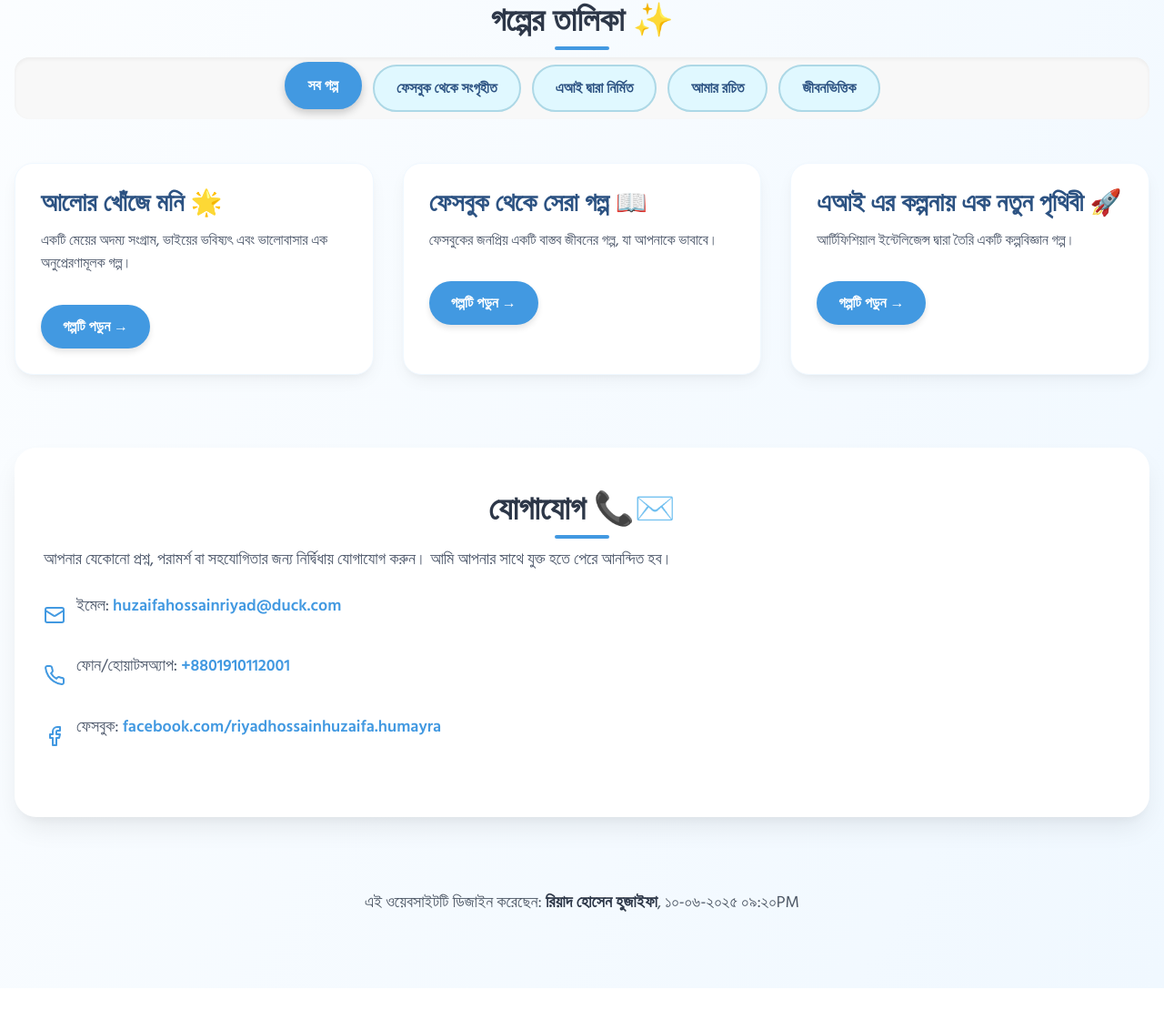
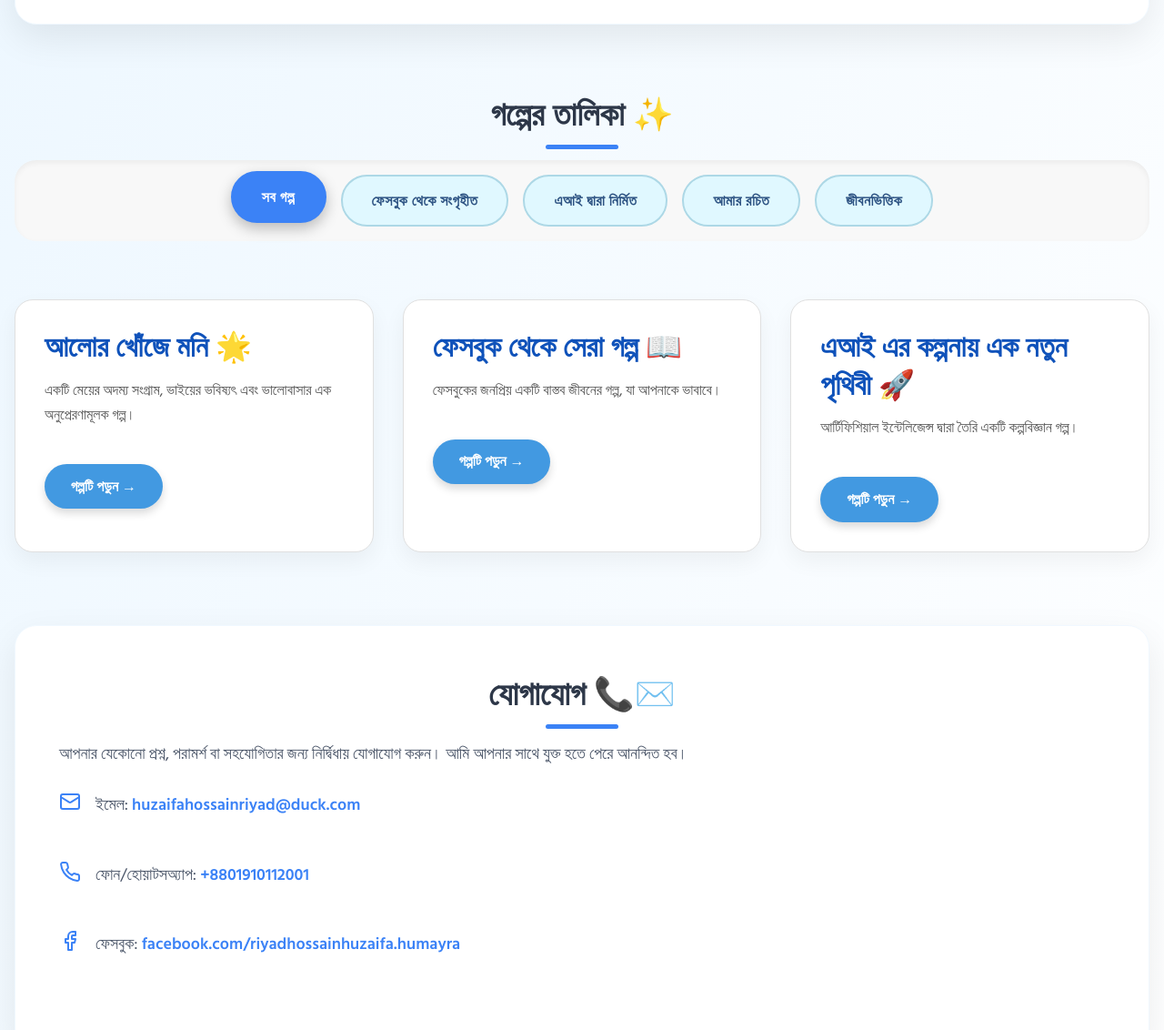
Before and after one commit to huzaifahossainriyad/riyadhossainhuzaifa, a plain HTML site: page index.html in a window 1280 px wide. Shown: the part 1307-2439 px from the top of the page at 91% size. Before the commit the page ends 2393 px from the top, so only its background shows below. Drawn offline with nearby package versions, Linux system fonts and the light colour scheme; files that its build step writes are made by us from their sources.

Commit message:
Update main.css

```diff
--- a/css/main.css
+++ b/css/main.css
@@ -1,308 +1,358 @@
 /*
- * এই CSS কোডটি রিয়াদ হোসেন হুজাইফার 'গল্পের ভুবন' ওয়েবসাইটটির জন্য ডিজাইন করা হয়েছে।
- * এটি ওয়েবসাইটের নান্দনিকতা, বিশেষ করে সাদা থিমের উপর জোর দিয়ে তৈরি করা হয়েছে।
+ * এই CSS কোডটি রিয়াদ হোসেন হুজাইফার 'কল্পনার দিগন্তে: রিয়াদের গল্প' ওয়েবসাইটটির জন্য তৈরি করা হয়েছে।
+ * এটি একটি পরিষ্কার, আধুনিক এবং চোখ ধাঁধানো ডিজাইন প্রদান করবে।
  *
- * এই ফাইলটি আপনার index.html ফাইলের <head> সেকশনে <style> ট্যাগের মধ্যে অথবা
- * একটি পৃথক style.css ফাইল হিসেবে লিঙ্ক করে ব্যবহার করা যেতে পারে।
+ * এই ফাইলটি আপনার 'css' ফোল্ডারের মধ্যে 'main.css' নামে সেভ করবেন।
  *
  */
 
-/* গ্লোবাল স্টাইল: পুরো ওয়েবসাইটের জন্য ফন্ট, ব্যাকগ্রাউন্ড এবং টেক্সট কালার */
+/* গ্লোবাল স্টাইল এবং বডি ব্যাকগ্রাউন্ড */
 body {
     font-family: 'Hind Siliguri', sans-serif;
-    /* সাদা এবং হালকা নীল রঙের গ্রেডিয়েন্ট ব্যাকগ্রাউন্ড, আপনার পছন্দের সাদা থিমের সাথে সামঞ্জস্যপূর্ণ */
-    background: linear-gradient(to bottom right, #FFFFFF, #F0F8FF); /* Pure White to AliceBlue */
-    color: #2D3748; /* gray-800, নরম টেক্সট কালার */
-    line-height: 1.8; /* আরও ভালো পাঠযোগ্যতার জন্য লাইনের উচ্চতা বাড়ানো হয়েছে */
+    /* নরম, সতেজ এবং হালকা গ্রেডিয়েন্ট ব্যাকগ্রাউন্ড */
+    background: linear-gradient(to bottom right, #E8F5FF, #FFFFFF); /* হালকা নীল থেকে বিশুদ্ধ সাদা */
+    color: #333333; /* গাঢ় ধূসর টেক্সট কালার, পড়তে সহজ */
+    line-height: 1.8; /* পাঠযোগ্যতার জন্য লাইনের উচ্চতা বাড়ানো */
     overflow-x: hidden; /* অনুভূমিক স্ক্রল প্রতিরোধ */
+    margin: 0;
+    padding: 0;
+    box-sizing: border-box;
 }
 
-/* কন্টেইনার স্টাইল: কনটেন্টকে মাঝখানে রাখা এবং সর্বাধিক প্রস্থ নির্ধারণ */
+/* কন্টেইনার: কন্টেন্টকে মাঝখানে রাখা এবং সর্বাধিক প্রস্থ নির্ধারণ */
 .container {
-    max-width: 1024px; /* lg:max-w-4xl এর পরিবর্তে ফিক্সড প্রস্থ ব্যবহার */
+    max-width: 1100px; /* আরও প্রশস্ত লেআউট */
     margin-left: auto;
     margin-right: auto;
-    padding-left: 1rem;
-    padding-right: 1rem;
+    padding: 1.5rem; /* সব দিক থেকে প্যাডিং */
 }
 
-/* সেকশন কার্ড: প্রতিটি কন্টেন্ট ব্লকের জন্য সাদা ব্যাকগ্রাউন্ড, শ্যাডো এবং বর্ডার-রেডিয়াস */
+/* সেকশন কার্ড: প্রতিটি কন্টেন্ট ব্লকের জন্য পরিষ্কার সাদা ব্যাকগ্রাউন্ড এবং উন্নত শ্যাডো */
 .section-card {
     background-color: #FFFFFF; /* বিশুদ্ধ সাদা */
-    padding: 2rem; /* p-8 */
-    border-radius: 1.5rem; /* rounded-3xl, আরও নরম কোণা */
-    box-shadow: 0 15px 30px -5px rgba(0, 0, 0, 0.08), 0 8px 12px -4px rgba(0, 0, 0, 0.04); /* উন্নত শ্যাডো */
+    padding: 3rem; /* আরও বেশি প্যাডিং, p-12 */
+    border-radius: 1.5rem; /* নরম গোলাকার কোণা */
+    box-shadow: 0 15px 40px rgba(0, 0, 0, 0.08); /* আরও গভীর এবং সুন্দর শ্যাডো */
     opacity: 0; /* ফেড-ইন অ্যানিমেশনের জন্য */
-    transform: translateY(40px); /* ফেড-ইন অ্যানিমেশনের জন্য */
+    transform: translateY(50px); /* ফেড-ইন অ্যানিমেশনের জন্য */
     animation: fadeInSlideUp 1s forwards ease-out;
     animation-delay: var(--animation-delay, 0s);
-    transition: transform 0.3s ease-in-out, box-shadow 0.3s ease-in-out;
+    transition: transform 0.4s ease-in-out, box-shadow 0.4s ease-in-out;
+    border: 1px solid #F0F8FF; /* খুব হালকা বর্ডার */
 }
 
 /* সেকশন কার্ড হোভার ইফেক্ট */
 .section-card:hover {
-    transform: translateY(-8px); /* হোভার করলে সামান্য উপরে উঠবে */
-    box-shadow: 0 20px 40px -8px rgba(0, 0, 0, 0.12), 0 10px 15px -6px rgba(0, 0, 0, 0.06); /* আরও প্রকট শ্যাডো */
+    transform: translateY(-10px); /* হোভার করলে আরও উপরে উঠবে */
+    box-shadow: 0 25px 60px rgba(0, 0, 0, 0.15); /* হোভারে আরও প্রকট শ্যাডো */
 }
 
 /* ফেড-ইন স্লাইড-আপ অ্যানিমেশন */
 @keyframes fadeInSlideUp {
-    from { opacity: 0; transform: translateY(40px); }
+    from { opacity: 0; transform: translateY(50px); }
     to { opacity: 1; transform: translateY(0); }
 }
 
-/* হেডার স্টাইল: ওয়েবসাইটের প্রধান শিরোনামের জন্য ব্যাকগ্রাউন্ড, টেক্সট কালার এবং শ্যাডো */
+/* হেডার স্টাইল: ওয়েবসাইটের প্রধান শিরোনামের জন্য আকর্ষণীয় ব্যাকগ্রাউন্ড */
 .main-header {
-    background: linear-gradient(to right, #ADD8E6, #87CEEB); /* হালকা নীল থেকে আকাশী নীল গ্রেডিয়েন্ট */
+    background: linear-gradient(to right, #6EE7B7, #3B82F6); /* সতেজ সবুজ-নীল গ্রেডিয়েন্ট */
     color: #FFFFFF;
-    padding: 3rem 2rem; /* p-12 md:p-16 */
-    border-radius: 1.5rem; /* rounded-3xl */
-    box-shadow: 0 15px 30px -5px rgba(0, 0, 0, 0.15), 0 8px 12px -4px rgba(0, 0, 0, 0.08); /* আরও শক্তিশালী শ্যাডো */
-    margin-bottom: 4rem; /* mb-16 */
+    padding: 4rem 2rem; /* বড় প্যাডিং */
+    border-radius: 2rem; /* আরও গোলাকার কোণা */
+    box-shadow: 0 20px 50px rgba(0, 0, 0, 0.2); /* শক্তিশালী শ্যাডো */
+    margin-bottom: 5rem; /* বেশি স্পেস */
     text-align: center;
-    position: relative; /* পর্যায়ক্রমে অ্যানিমেশনের জন্য */
-    overflow: hidden; /* ভেতরের অ্যানিমেটেড ইলিমেন্টের জন্য */
+    position: relative;
+    overflow: hidden;
+    animation: headerFadeIn 1.5s forwards ease-out; /* হেডার অ্যানিমেশন */
+}
+
+@keyframes headerFadeIn {
+    from { opacity: 0; transform: scale(0.95); }
+    to { opacity: 1; transform: scale(1); }
 }
 
 /* হেডার টেক্সট অ্যানিমেশন */
-.main-header h1, .main-header p {
-    animation: textFadeIn 1.5s forwards ease-out;
+.main-header h1 {
+    font-size: 3.5rem; /* খুব বড় শিরোনাম */
+    font-weight: 900; /* Extra bold */
+    margin-bottom: 1rem;
+    line-height: 1.2;
+    animation: textPopIn 1.5s forwards ease-out;
+    animation-delay: 0.5s;
     opacity: 0;
     transform: translateY(20px);
 }
 
-.main-header h1 {
-    animation-delay: 0.3s;
+.main-header p {
+    font-size: 1.25rem; /* একটু বড় বর্ণনা */
+    opacity: 0;
+    transform: translateY(20px);
+    animation: textPopIn 1.5s forwards ease-out;
+    animation-delay: 0.8s;
 }
 
-.main-header p {
-    animation-delay: 0.6s;
-}
-
-@keyframes textFadeIn {
+@keyframes textPopIn {
     from { opacity: 0; transform: translateY(20px); }
     to { opacity: 1; transform: translateY(0); }
 }
 
-/* গল্পের কার্ড স্টাইল: প্রতিটি গল্পের কার্ডের জন্য আলাদা স্টাইল */
+/* গল্পের কার্ড স্টাইল: প্রতিটি গল্পের কার্ডের জন্য সুন্দর ডিজাইন */
 .story-card {
     background-color: #FFFFFF; /* সাদা ব্যাকগ্রাউন্ড */
-    padding: 1.75rem; /* p-7 */
-    border-radius: 1.25rem; /* rounded-2xl */
-    box-shadow: 0 8px 20px -4px rgba(0, 0, 0, 0.06), 0 4px 6px -2px rgba(0, 0, 0, 0.03); /* নরম শ্যাডো */
+    padding: 2rem;
+    border-radius: 1.25rem;
+    box-shadow: 0 10px 25px rgba(0, 0, 0, 0.05); /* হালকা শ্যাডো */
     transition: transform 0.3s ease-in-out, box-shadow 0.3s ease-in-out;
-    text-decoration: none; /* লিঙ্ক এর আন্ডারলাইন সরানো */
-    display: block; /* পুরো কার্ডকে ক্লিকযোগ্য করতে */
-    height: 100%; /* গ্রিড লেআউটে উচ্চতা সমান রাখতে */
-    border: 1px solid #F0F8FF; /* হালকা বর্ডার */
+    text-decoration: none;
+    display: block;
+    height: 100%;
+    border: 1px solid #E0E0E0; /* নরম ধূসর বর্ডার */
 }
 
 /* গল্পের কার্ড হোভার ইফেক্ট */
 .story-card:hover {
-    transform: translateY(-8px);
-    box-shadow: 0 12px 30px -6px rgba(0, 0, 0, 0.1), 0 6px 10px -3px rgba(0, 0, 0, 0.05);
+    transform: translateY(-10px);
+    box-shadow: 0 15px 35px rgba(0, 0, 0, 0.1);
 }
 
 /* গল্পের কার্ড শিরোনাম */
 .story-card h3 {
-    color: #2C5282; /* ডার্ক ব্লু, একটি শক্তিশালী টোন */
-    font-size: 1.75rem; /* 2xl */
-    font-weight: 700; /* bold */
-    margin-bottom: 0.75rem; /* mb-3 */
+    color: #0F52BA; /* গাঢ় নীল শিরোনাম */
+    font-size: 2rem; /* বড় শিরোনাম */
+    font-weight: 700; /* বোল্ড */
+    margin-bottom: 0.75rem;
+    line-height: 1.3;
 }
 
 /* গল্পের কার্ড বর্ণনা */
 .story-card p {
-    color: #4A5568; /* নরম ধূসর */
-    line-height: 1.6;
-    margin-bottom: 1rem;
+    color: #555555; /* নরম ধূসর বর্ণনা */
+    line-height: 1.7;
+    margin-bottom: 1.5rem;
 }
 
 /* Read More বাটন স্টাইল */
 .btn-read-more {
     display: inline-block;
     margin-top: 1rem;
-    background-color: #4299E1; /* Tailwind blue-500, একটি উজ্জ্বল নীল */
+    background-color: #4299E1; /* উজ্জ্বল নীল */
     color: white;
-    font-weight: 600; /* semi-bold */
-    padding: 0.75rem 1.5rem; /* py-3 px-6 */
-    border-radius: 9999px; /* rounded-full */
-    transition: background-color 0.3s ease-in-out, transform 0.3s ease-in-out;
+    font-weight: 600;
+    padding: 0.8rem 1.8rem; /* আরও প্যাডিং */
+    border-radius: 9999px;
+    transition: background-color 0.3s ease-in-out, transform 0.3s ease-in-out, box-shadow 0.3s ease-in-out;
     text-decoration: none;
-    box-shadow: 0 4px 6px rgba(0, 0, 0, 0.1);
+    box-shadow: 0 5px 10px rgba(0, 0, 0, 0.15);
 }
 
 /* Read More বাটন হোভার ইফেক্ট */
 .btn-read-more:hover {
-    background-color: #3182CE; /* Tailwind blue-600 */
-    transform: scale(1.05);
+    background-color: #3182CE;
+    transform: scale(1.08); /* হোভারে আরও বেশি স্কেল */
+    box-shadow: 0 8px 15px rgba(0, 0, 0, 0.2);
 }
 
 /* সেকশন শিরোনাম */
 h2 {
-    font-size: 2.5rem; /* 4xl */
-    font-weight: 800; /* extra-bold */
-    color: #2D3748; /* gray-800 */
+    font-size: 3rem; /* খুব বড় শিরোনাম */
+    font-weight: 800; /* Extra bold */
+    color: #2D3748;
     text-align: center;
-    margin-bottom: 3rem; /* mb-12 */
+    margin-bottom: 3.5rem; /* আরও বেশি স্পেস */
     position: relative;
-    padding-bottom: 0.5rem; /* আন্ডারলাইনের জন্য জায়গা */
+    padding-bottom: 0.75rem; /* আন্ডারলাইনের জন্য জায়গা */
 }
 
 /* সেকশন শিরোনামের আন্ডারলাইন ইফেক্ট */
 h2::after {
     content: '';
     display: block;
-    width: 60px; /* আন্ডারলাইনের প্রস্থ */
-    height: 4px;
-    background-color: #4299E1; /* নীল রঙের আন্ডারলাইন */
-    margin: 0.5rem auto 0; /* মাঝখানে রাখা */
-    border-radius: 2px;
+    width: 80px; /* আন্ডারলাইনের প্রস্থ বাড়ানো */
+    height: 5px; /* আন্ডারলাইনের উচ্চতা বাড়ানো */
+    background-color: #3B82F6; /* উজ্জ্বল নীল আন্ডারলাইন */
+    margin: 0.75rem auto 0;
+    border-radius: 3px;
 }
 
 /* ফুটার স্টাইল */
 footer {
     text-align: center;
-    margin-top: 5rem; /* mt-20 */
-    padding-bottom: 2rem;
-    color: #718096; /* নরম ধূসর */
-    font-size: 1.1rem;
+    margin-top: 6rem; /* আরও বেশি মার্জিন */
+    padding-bottom: 2.5rem;
+    color: #777777; /* নরম ধূসর */
+    font-size: 1rem;
 }
 
 footer .font-bold {
-    color: #2D3748; /* গাঢ় ধূসর */
+    color: #444444; /* গাঢ় ধূসর */
 }
 
-/* নতুন সংযোজিত About Me সেকশনের জন্য স্টাইল */
+/* আমার সম্পর্কে সেকশন */
 .about-section {
-    padding-top: 3rem;
-    padding-bottom: 3rem;
-}
-
-.about-section h2 {
-    margin-bottom: 2rem;
+    padding-top: 3.5rem;
+    padding-bottom: 3.5rem;
 }
 
 .about-content p {
-    margin-bottom: 1.25rem;
-    line-height: 1.7;
+    margin-bottom: 1.5rem; /* অনুচ্ছেদগুলির মধ্যে বেশি স্পেস */
+    line-height: 1.8;
     color: #4A5568;
 }
 
+/* বোল্ড টেক্সট হাইলাইট */
+.about-content p strong {
+    font-weight: 700; /* আরও বোল্ড */
+    color: #3B82F6; /* নীল হাইলাইট */
+}
+
+/* যোগাযোগ সেকশন */
 .contact-section {
-    padding-top: 3rem;
-    padding-bottom: 3rem;
+    padding-top: 3.5rem;
+    padding-bottom: 3.5rem;
 }
 
 .contact-info div {
     display: flex;
-    align-items: center;
-    margin-bottom: 1rem;
+    align-items: flex-start; /* আইকন এবং টেক্সট অ্যালাইনমেন্ট */
+    margin-bottom: 1.25rem; /* প্রতিটি আইটেমের মধ্যে স্পেস */
     color: #4A5568;
+    font-size: 1.1rem;
 }
 
 .contact-info div svg {
-    margin-right: 0.75rem;
-    color: #4299E1; /* আইকন কালার */
-    font-size: 1.5rem;
+    flex-shrink: 0; /* আইকন ছোট হবে না */
+    margin-right: 1rem; /* আইকন এবং টেক্সটের মধ্যে স্পেস */
+    color: #3B82F6; /* উজ্জ্বল নীল আইকন */
+    font-size: 1.8rem; /* আইকনের আকার বাড়ানো */
 }
 
 .contact-info a {
-    color: #4299E1;
+    color: #3B82F6;
     text-decoration: none;
     transition: color 0.3s ease;
+    font-weight: 600; /* লিঙ্ক বোল্ড করা */
 }
 
 .contact-info a:hover {
-    color: #3182CE;
+    color: #2563EB;
+    text-decoration: underline; /* হোভারে আন্ডারলাইন */
 }
 
-/* ক্যাটাগরি ফিল্টার বাটনগুলোর জন্য স্টাইল */
+/* ক্যাটাগরি ফিল্টার বাটন */
 .category-filter {
     display: flex;
     flex-wrap: wrap;
     justify-content: center;
-    gap: 0.75rem; /* প্রতিটি বাটনের মধ্যে দূরত্ব */
-    margin-bottom: 3rem; /* গল্পের তালিকার উপরে */
-    padding: 0.5rem;
+    gap: 1rem; /* প্রতিটি বাটনের মধ্যে দূরত্ব */
+    margin-bottom: 4rem; /* গল্পের তালিকার উপরে বেশি স্পেস */
+    padding: 1rem;
     background-color: #F8F8F8; /* হালকা ধূসর ব্যাকগ্রাউন্ড */
-    border-radius: 1rem;
-    box-shadow: inset 0 2px 4px rgba(0, 0, 0, 0.05); /* ইনসেট শ্যাডো */
+    border-radius: 1.5rem; /* নরম কোণা */
+    box-shadow: inset 0 3px 6px rgba(0, 0, 0, 0.05); /* ইনসেট শ্যাডো */
 }
 
 .category-btn {
     background-color: #E0F8FF; /* হালকা নীল */
-    color: #2C5282; /* ডার্ক ব্লু টেক্সট */
-    padding: 0.75rem 1.5rem;
+    color: #2C5282; /* গাঢ় নীল টেক্সট */
+    padding: 0.9rem 2rem; /* আরও প্যাডিং */
     border-radius: 9999px; /* সম্পূর্ণ গোলাকার */
-    font-weight: 600;
+    font-weight: 700; /* বোল্ড টেক্সট */
     cursor: pointer;
     transition: all 0.3s ease;
     border: 2px solid #ADD8E6; /* হালকা নীল বর্ডার */
+    text-transform: capitalize; /* প্রথম অক্ষর বড় হাতের */
+    letter-spacing: 0.5px; /* অক্ষরের মধ্যে সামান্য স্পেস */
 }
 
 .category-btn:hover:not(.active-category) {
     background-color: #ADD8E6; /* হোভারে একটু গাঢ় নীল */
     color: #FFFFFF;
-    transform: translateY(-2px);
-    box-shadow: 0 4px 8px rgba(0, 0, 0, 0.1);
+    transform: translateY(-3px); /* হোভারে সামান্য উপরে উঠবে */
+    box-shadow: 0 6px 12px rgba(0, 0, 0, 0.15); /* হোভারে শ্যাডো */
 }
 
 .category-btn.active-category {
-    background-color: #4299E1; /* সক্রিয় বাটনের জন্য উজ্জ্বল নীল */
+    background-color: #3B82F6; /* সক্রিয় বাটনের জন্য উজ্জ্বল নীল */
     color: white;
-    border-color: #4299E1;
-    box-shadow: 0 4px 10px rgba(0, 0, 0, 0.2);
-    transform: translateY(-3px);
+    border-color: #3B82F6;
+    box-shadow: 0 6px 15px rgba(0, 0, 0, 0.25);
+    transform: translateY(-4px); /* সক্রিয় অবস্থায় আরও উপরে উঠবে */
 }
-
 
 /* মোবাইল রেসপন্সিভনেস */
 @media (max-width: 768px) {
+    .container {
+        padding: 1rem;
+    }
+
     .main-header {
-        padding: 2rem 1rem;
-        margin-bottom: 2rem;
+        padding: 2.5rem 1rem;
+        margin-bottom: 3rem;
+        border-radius: 1.5rem;
     }
 
     .main-header h1 {
-        font-size: 2.5rem; /* ছোট স্ক্রিনের জন্য ফন্ট সাইজ কমানো */
+        font-size: 2.8rem;
     }
 
     .main-header p {
-        font-size: 1rem;
+        font-size: 1.1rem;
     }
 
     h2 {
-        font-size: 2rem;
-        margin-bottom: 2rem;
+        font-size: 2.2rem;
+        margin-bottom: 2.5rem;
+    }
+
+    h2::after {
+        width: 50px;
+        height: 4px;
+    }
+
+    .section-card {
+        padding: 1.5rem;
+        border-radius: 1rem;
     }
 
     .story-card {
-        padding: 1.25rem;
+        padding: 1.5rem;
         border-radius: 1rem;
     }
 
     .story-card h3 {
-        font-size: 1.5rem;
+        font-size: 1.7rem;
+    }
+
+    .story-card p {
+        font-size: 0.95rem;
+        margin-bottom: 1rem;
     }
 
     .btn-read-more {
-        padding: 0.6rem 1.2rem;
+        padding: 0.7rem 1.4rem;
         font-size: 0.9rem;
     }
 
     .category-filter {
-        flex-direction: column; /* ছোট স্ক্রিনে বাটনগুলো উল্লম্বভাবে সাজানো */
+        flex-direction: column;
         align-items: center;
+        gap: 0.8rem;
+        margin-bottom: 2.5rem;
     }
 
     .category-btn {
-        width: 90%; /* ছোট স্ক্রিনে বাটনের প্রস্থ বাড়ানো */
+        width: 100%; /* ছোট স্ক্রিনে বাটনের প্রস্থ সম্পূর্ণ */
+        padding: 0.8rem 1.5rem;
+        font-size: 0.95rem;
+    }
+
+    .contact-info div {
+        flex-direction: column; /* ছোট স্ক্রিনে উল্লম্ব বিন্যাস */
+        align-items: flex-start;
+    }
+    .contact-info div svg {
+        margin-right: 0;
         margin-bottom: 0.5rem;
     }
-
-    .section-card {
-        padding: 1.5rem;
-        border-radius: 1.25rem;
-    }
 }
```
